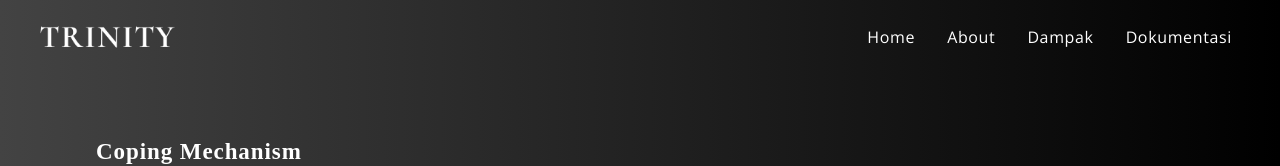
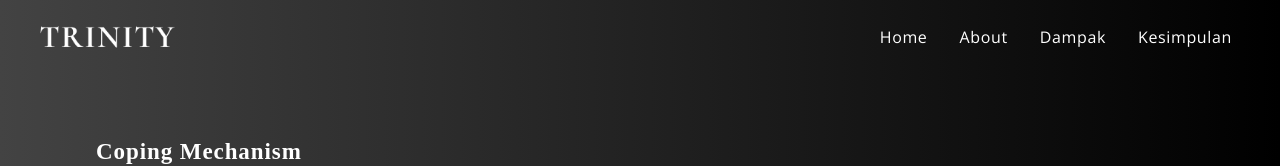
Before and after one commit to adyuta447/coping-web, a Next.js app: page / in a window 1280 px wide. Shown: the top 166 px of the page. Built offline with nearby package versions, Linux system fonts and the light colour scheme; a web font is replaced by a local one.

Commit message:
Production: Change Link Dokumentasi On Navbar

```diff
--- a/src/components/Navbar/Navbar.jsx
+++ b/src/components/Navbar/Navbar.jsx
@@ -32,7 +32,7 @@ export default function Navbar() {
             <a href="#dampak">Dampak</a>
           </li>
           <li className="p__opensans">
-            <a href="#dokumentasi">Dokumentasi</a>
+            <a href="#kesimpulan">Kesimpulan</a>
           </li>
         </ul>
         <div className="app__navbar-smallscreen">
@@ -79,10 +79,10 @@ export default function Navbar() {
                 <li>
                   <a
                     className="app__navbar_link"
-                    href="#dokumentasi"
+                    href="#kesimpulan"
                     onClick={() => setToggleMenu(false)}
                   >
-                    Dokumentasi
+                    Kesimpulan
                   </a>
                 </li>
               </ul>
--- a/src/container/FindUs/FindUs.jsx
+++ b/src/container/FindUs/FindUs.jsx
@@ -2,7 +2,7 @@ import Image from "next/image";
 import SubHeading from "@/components/SubHeading/SubHeading";
 
 const FindUs = () => (
-  <div className="app__bg app__wrapper section__padding" id="contact">
+  <div className="app__bg app__wrapper section__padding" id="kesimpulan">
     <div className="app__wrapper_info">
       <SubHeading title="Coping Mechanism" />
       <h1 className="headtext__cormorant" style={{ marginBottom: "3rem" }}>
```
